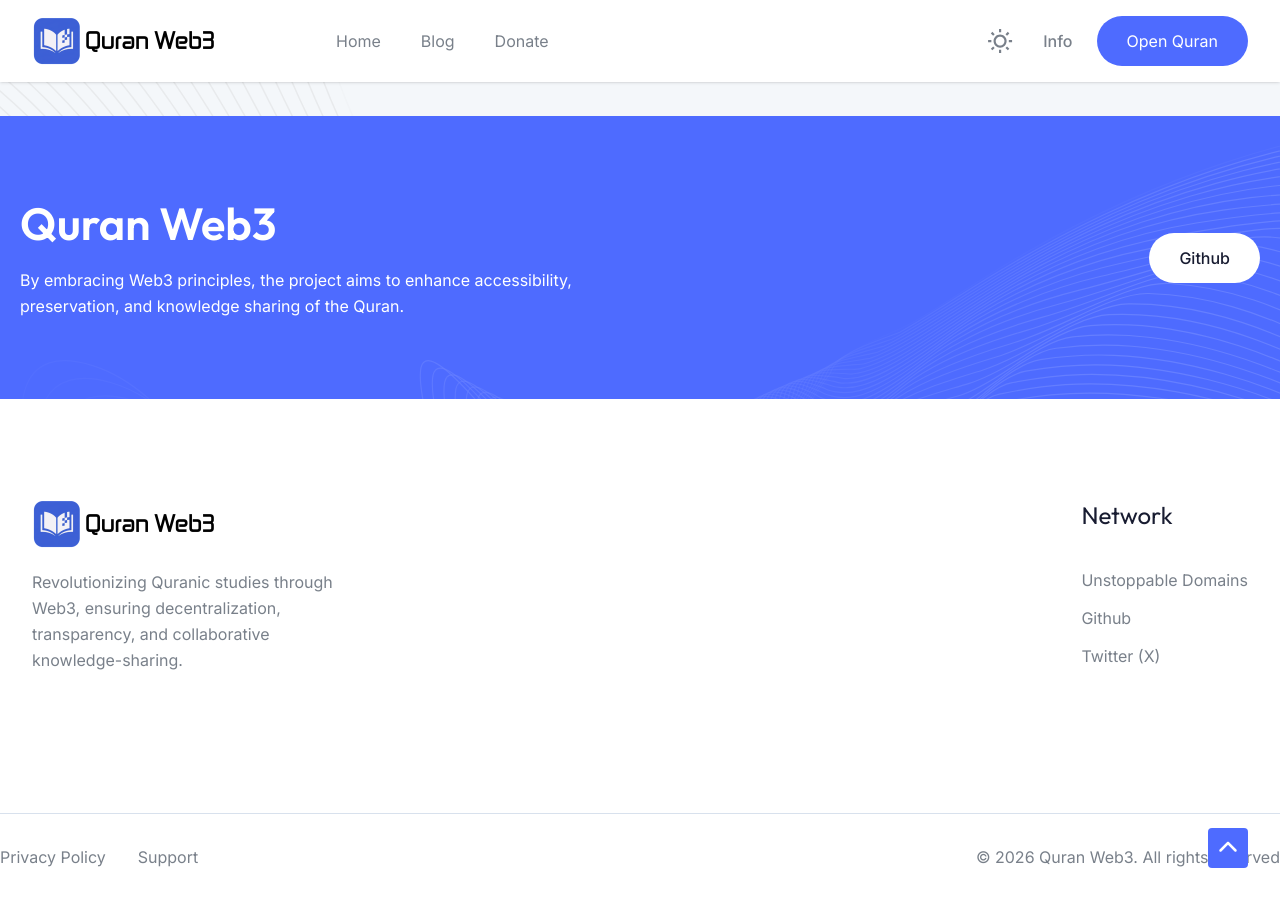
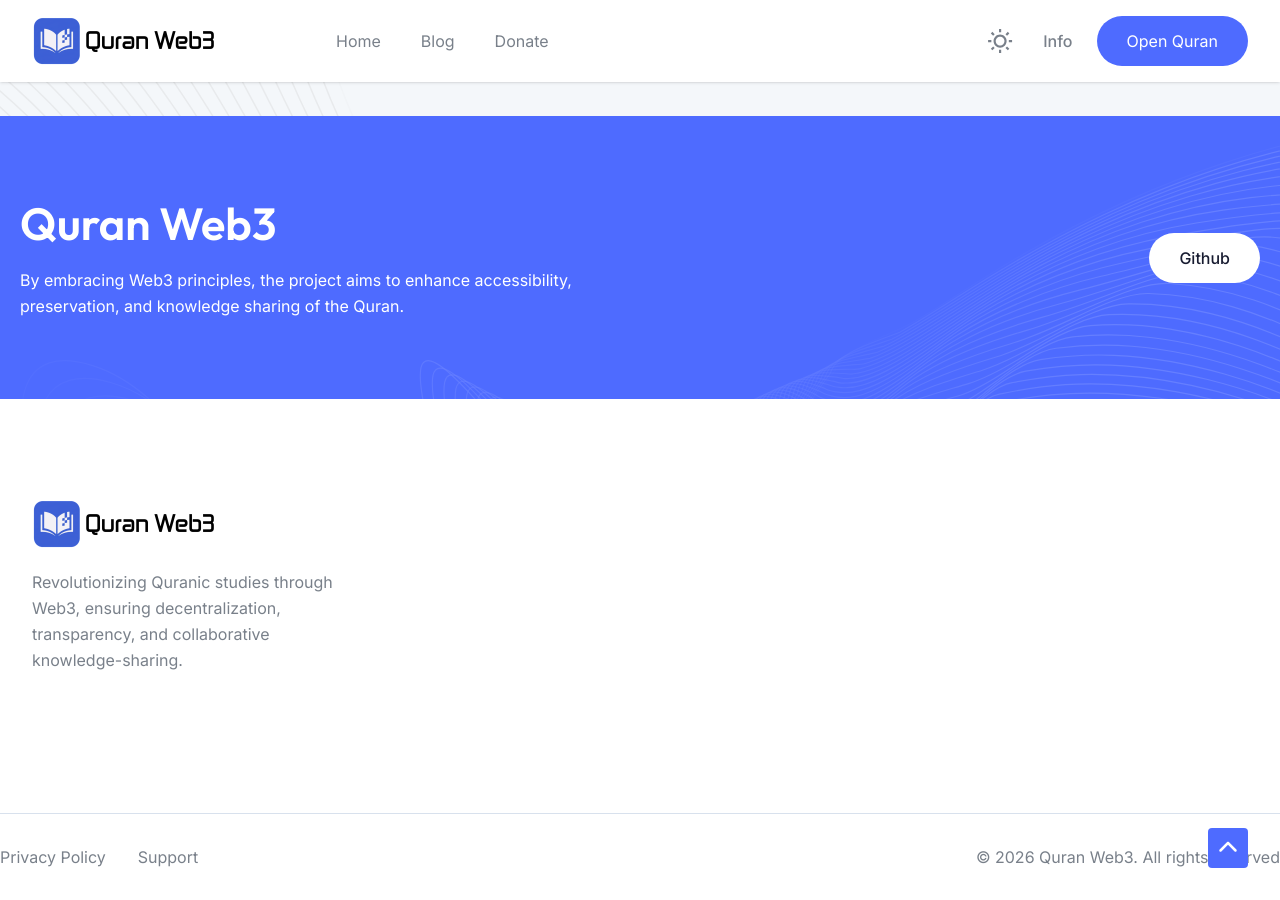
Before and after one commit to quran-web3/quran-web3.github.io, a Jekyll site: the page built from index.html, in a window 1280 px wide and 900 px high, scrolled down 6522 px. Built offline with Jekyll 4.4.1, drawn with Linux system fonts in a browser that asks for light colours.

Commit message:
Update home.html

```diff
--- a/_layouts/home.html
+++ b/_layouts/home.html
@@ -271,7 +271,7 @@
               </h4>
           </div>
         </div>
-        <p class="animate_top bb on/5 wo/5 hq" x-text="sectionTitleText">Choose your preferred crypto asset to copy the wallet address or scan the QR Code.</p>
+        <p class="animate_top bb on/5 wo/5 hq" x-text="sectionTitleText"></p>
         <div class="tc wf xf bg" style="margin-top: 30px; width: 100%;">
           <a href="{{ '/blog/' | relative_url }}" class="vc ek rg lk gh sl ml il gi hi" style="display: inline-block; padding: 12px 35px;">
               View Blog
@@ -585,14 +585,6 @@
               </a>
               <p class="lc fb">Revolutionizing Quranic studies through Web3, ensuring decentralization, transparency, and collaborative knowledge-sharing.</p>
             </div>
-              <div class="animate_top">
-                <h4 class="kk wm tj ec">Network</h4>
-                <ul>
-                  <li><a href="https://ud.me/quran-web3.nft" target="_blank" class="sc xl vb">Unstoppable Domains</a></li>
-                  <li><a href="https://github.com/quran-web3" target="_blank" class="sc xl vb">Github</a></li>
-                  <li><a href="https://twitter.com/quran_web3" target="_blank" class="sc xl vb">Twitter (X)</a></li>
-                </ul>
-              </div>
             </div>
           </div>
         </div>
```
